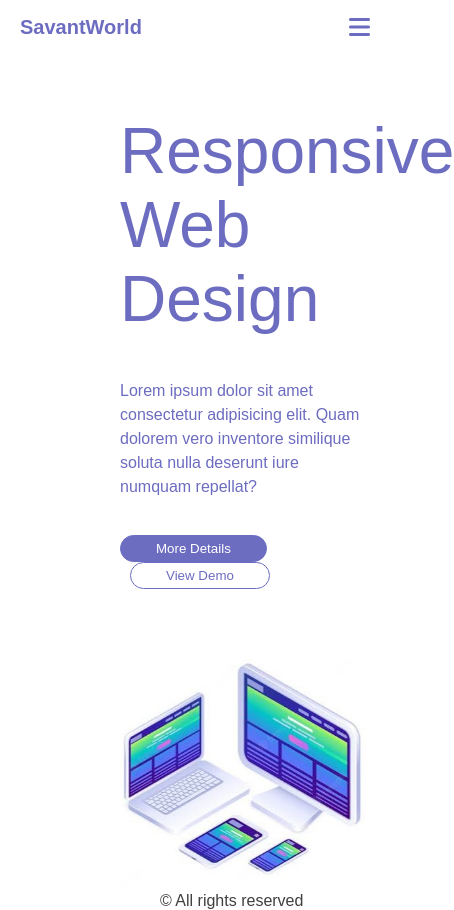
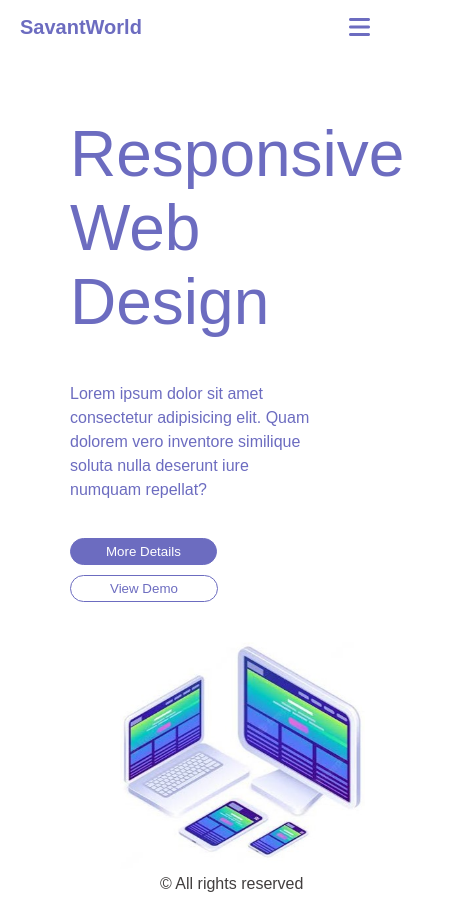
Before and after one commit to Dr-savant21/savantWorldDesign, a plain HTML site: page index.html in a window 390 px wide. Shown: the whole page, 454 px wide, since content can reach past the window. Drawn offline with Linux system fonts and the light colour scheme.

Commit message:
fully responsive

```diff
--- a/style.css
+++ b/style.css
@@ -32,6 +32,7 @@ nav{
     cursor: pointer;
 }
 ul{
+    padding-top: 0.2rem;
     display: flex;
     justify-content: space-around;
     list-style-type: none;
@@ -57,7 +58,7 @@ ul li a:hover::after {
     width: 100%;
 }
 .show-links {
-    height: 10rem;
+    height: 12rem;
 }
 .btn {
     display: flex;
@@ -131,7 +132,7 @@ ul li a:hover::after {
 }
 .main .img img {
     width: 100%;
-    height: 95vh;
+    height: auto;
 }
 .main .text h1 {
     color: rgb(108, 108, 192);
@@ -189,7 +190,7 @@ ul li a:hover::after {
     .main .img img {
         padding-left: 100px;
         height: auto;
-        padding-top: 70px;
+        padding-top: 40px;
     }
     .main .text .footer {
         position: absolute;
@@ -198,14 +199,24 @@ ul li a:hover::after {
     }
 }
 @media (max-width:1255px) and (min-width:1100px) {
-    .main .text .button button:last-child {
-        margin-left: 10px;
-    }
-}
-@media (max-width:1255px) and (min-width:1100px) {
     .main .text .footer {
         position: absolute;
         bottom: -20px;
         left: 40%;
     }
+    .main .text .button button:last-child {
+        margin-left: 10px;
+    }
 }
+@media (max-width: 470px){
+    .main .text {
+        padding-top: 0;
+        padding-left: 50px;
+    }
+    .main .text .button button:last-child {
+        padding-left: 39px;
+        padding-right: 39px;
+        margin-left: 0;
+        margin-top: 10px;
+    }
+}
```
